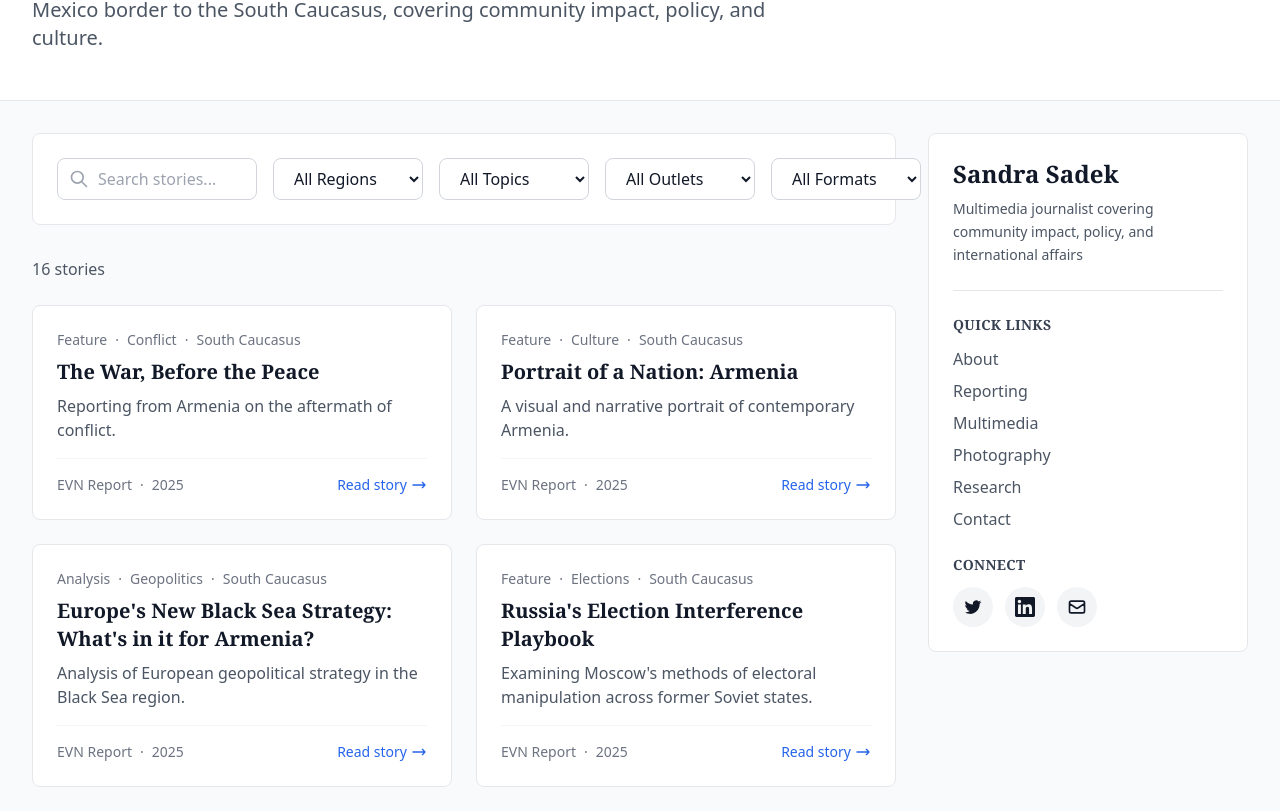
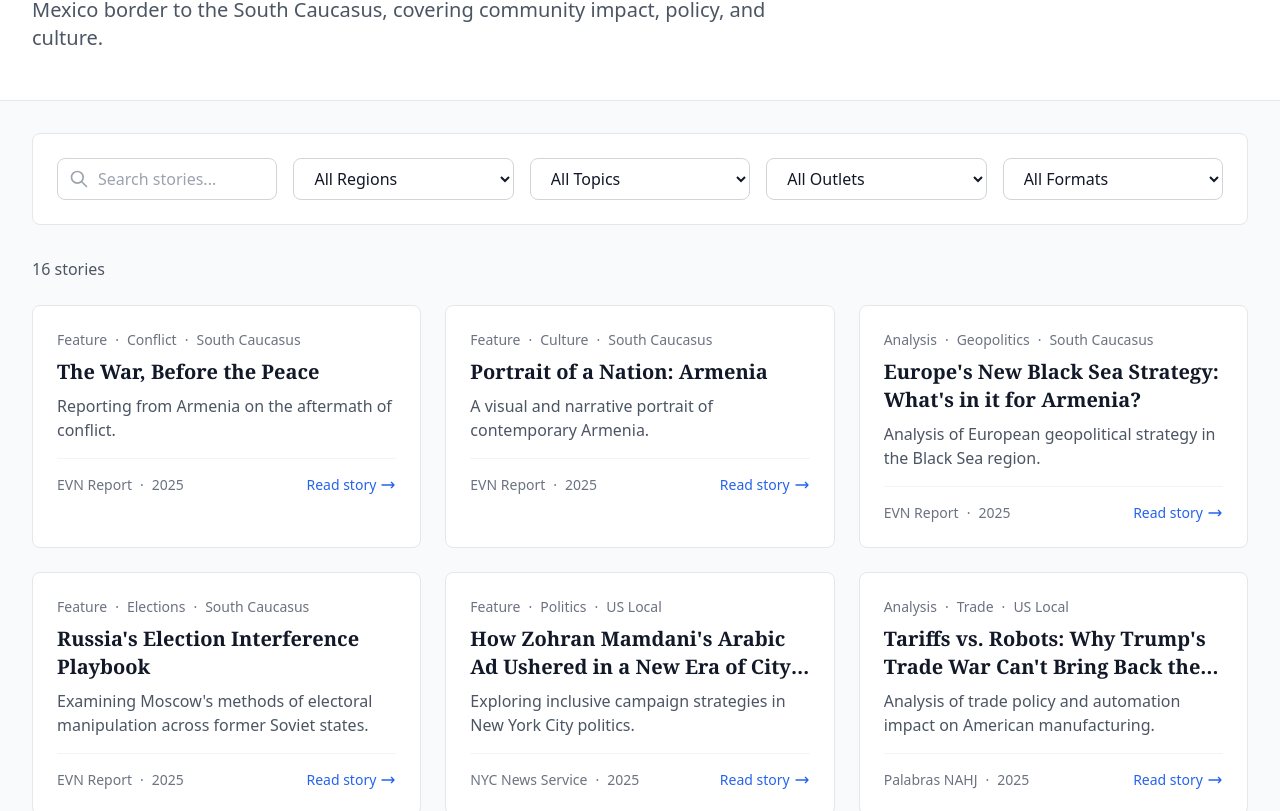
Before and after one commit to edlight123/sandra-sadek, a Next.js app: page /work in a window 1280 px wide. Shown: the part 209-1020 px from the top of the page. Built offline with nearby package versions, Linux system fonts and the light colour scheme.

Commit message:
Remove profile sidebar from work page

```diff
--- a/app/work/page.tsx
+++ b/app/work/page.tsx
@@ -3,7 +3,6 @@
 import { useState, useMemo } from "react";
 import WorkCard from "@/components/WorkCard";
 import WorkFilterBar from "@/components/WorkFilterBar";
-import ProfileSidebar from "@/components/ProfileSidebar";
 import { workItems } from "@/data/work";
 import { Region } from "@/data/types";
 
@@ -117,11 +116,8 @@ export default function WorkPage() {
         </div>
       </div>
 
-      {/* Main Content with Sidebar Layout */}
+      {/* Main Content */}
       <div className="max-w-7xl mx-auto px-4 sm:px-6 lg:px-8 py-8">
-        <div className="flex flex-col lg:flex-row gap-8">
-          {/* Left Column: Filters and Content */}
-          <div className="flex-1 min-w-0">
         {/* Filter Panel */}
         <WorkFilterBar
           regions={regions}
@@ -177,22 +173,15 @@ export default function WorkPage() {
           </div>
         )}
 
-            {/* Work Grid - 2 columns on medium and up */}
+        {/* Work Grid - 2 columns on medium, 3 on large */}
         {filteredItems.length > 0 && (
-              <div className="grid grid-cols-1 md:grid-cols-2 gap-6">
+          <div className="grid grid-cols-1 md:grid-cols-2 lg:grid-cols-3 gap-6">
             {filteredItems.map((item) => (
               <WorkCard key={item.id} item={item} />
             ))}
           </div>
         )}
       </div>
-
-          {/* Right Column: Profile Sidebar - hidden on mobile, sticky on large screens */}
-          <div className="w-full lg:w-80 flex-shrink-0">
-            <ProfileSidebar />
-          </div>
-        </div>
-      </div>
     </div>
   );
 }
```
Lines whose indentation alone changed are shown as unchanged.
